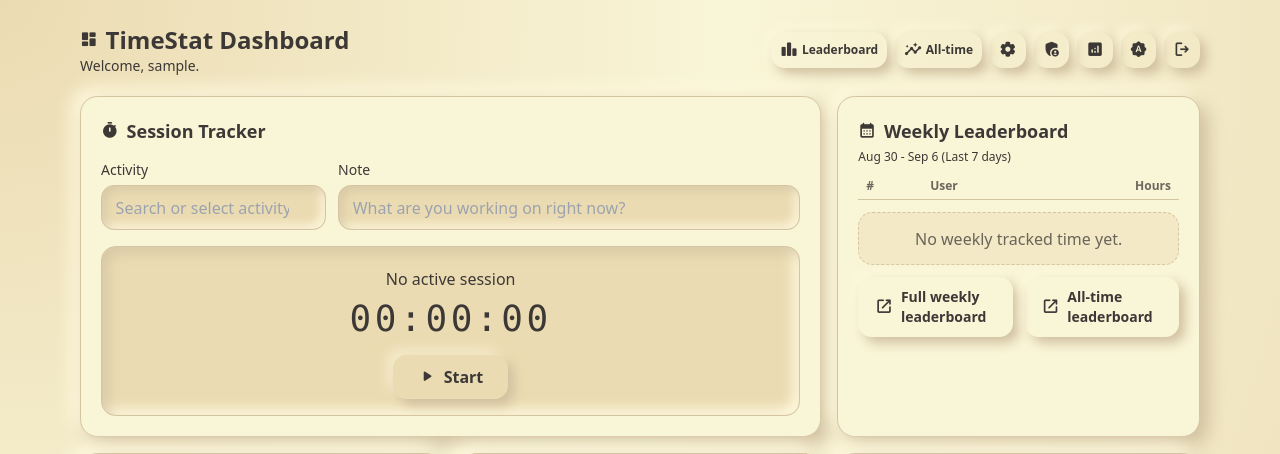
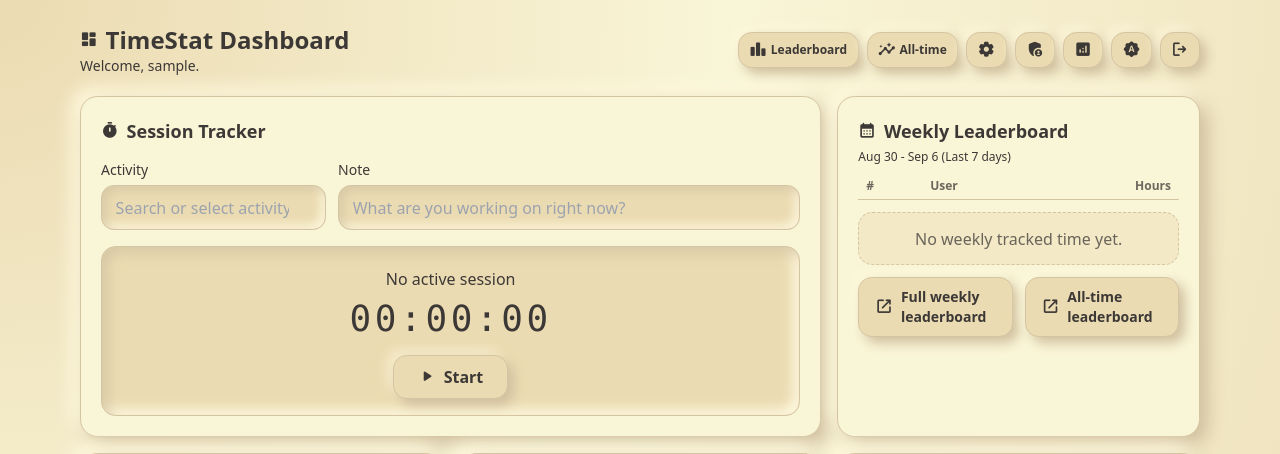
Before and after one commit to hnasheralneam/dawgsec-timestat, a Flask app: page /dashboard in a window 1280 px wide. Shown: the top 454 px of the page. Run offline with Flask 3, Linux system fonts and the light colour scheme; the visitor is signed in with stand-in values (Sample User, id 1); data comes from the database, SQL or seed files in the repository; data that the repository does not hold is empty; some libraries are stand-ins or nearby versions.

Commit message:
Restore neutral control styling

```diff
--- a/static/style.css
+++ b/static/style.css
@@ -80,14 +80,33 @@ body {
   border-radius: 0.85rem;
   padding: 0.55rem 1rem;
   font-weight: 600;
+  background: rgb(var(--gb-bg1-rgb));
+  color: rgb(var(--gb-fg-rgb));
   border: 1px solid transparent;
+  border-color: rgb(var(--gb-bg2-rgb));
   box-shadow: 6px 6px 12px rgb(var(--gb-shadow-rgb)), -6px -6px 12px rgb(var(--gb-highlight-rgb) / 0.55);
   transition: transform 0.15s ease, box-shadow 0.15s ease, filter 0.15s ease;
+}
+
+/* Keep ordinary controls and navigation quiet; data visualizations and
+   explicit status/error messages retain their semantic colors. */
+a.text-gb-blue,
+a.text-gb-green,
+a.text-gb-purple,
+a.text-gb-blue:hover,
+a.text-gb-green:hover,
+a.text-gb-purple:hover {
+  color: rgb(var(--gb-fg-rgb));
 }
 
 .neu-btn:hover {
   filter: brightness(1.03);
   transform: translateY(-1px);
+}
+
+header .neu-btn {
+  padding-left: 0.65rem;
+  padding-right: 0.65rem;
 }
 
 .neu-btn:active {
--- a/templates/dashboard.html
+++ b/templates/dashboard.html
@@ -33,9 +33,9 @@
     </div>
 
     <div id="sessionTracker" class="mt-4 neu-inset p-4 text-center">
-      <div id="actionMessage" class="text-sm text-gb-green mb-1"></div>
+      <div id="actionMessage" class="text-sm text-gb-fg mb-1"></div>
       <div id="sessionLabel" class="mt-1 text-gb-fg">No active session</div>
-      <div id="timerDisplay" class="mt-2 text-4xl font-mono tracking-widest text-gb-green">00:00:00</div>
+      <div id="timerDisplay" class="mt-2 text-4xl font-mono tracking-widest text-gb-fg">00:00:00</div>
       <div class="mt-4">
          <div class="flex flex-wrap gap-2 justify-center">
         <button id="startBtn" class="neu-btn bg-gb-green text-gb-bg0 border-gb-green/80 px-6 inline-flex items-center gap-2" data-tooltip="Start a new active session">
```
